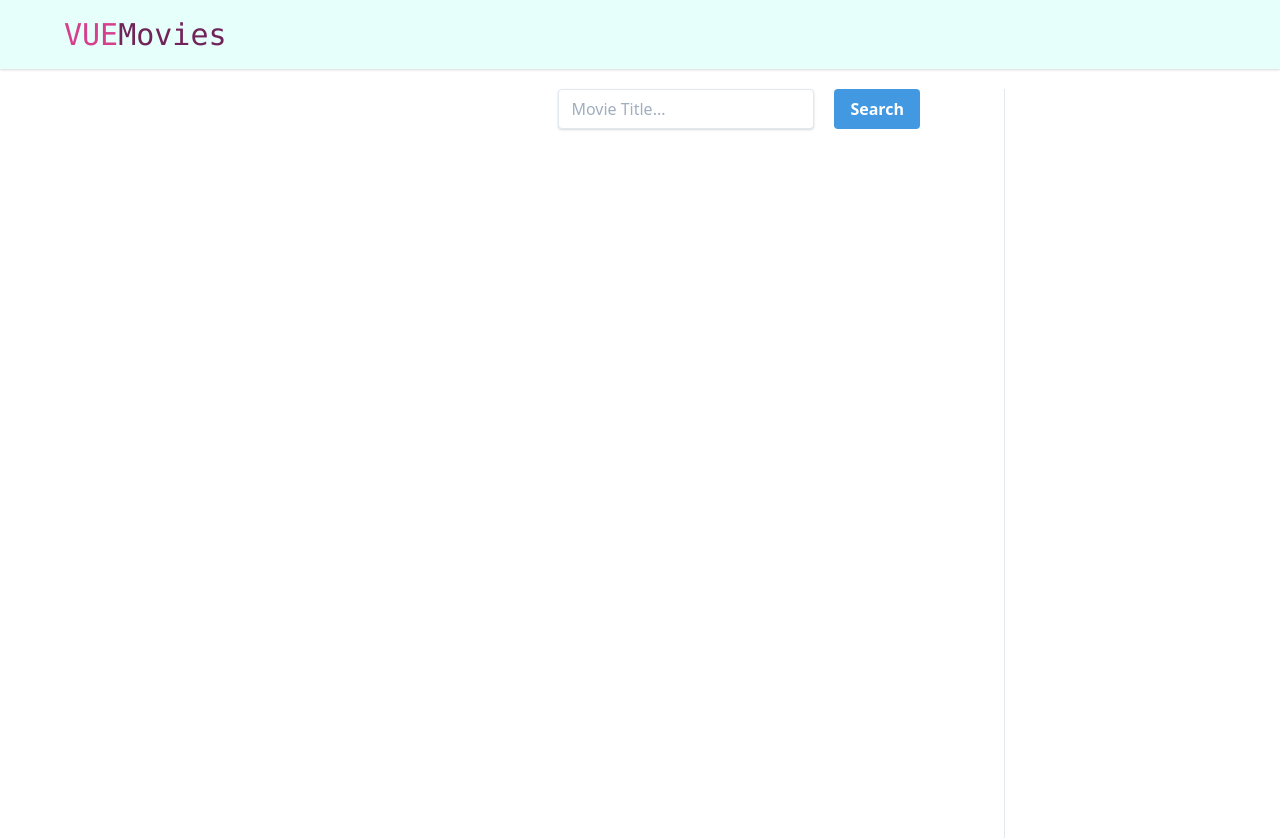
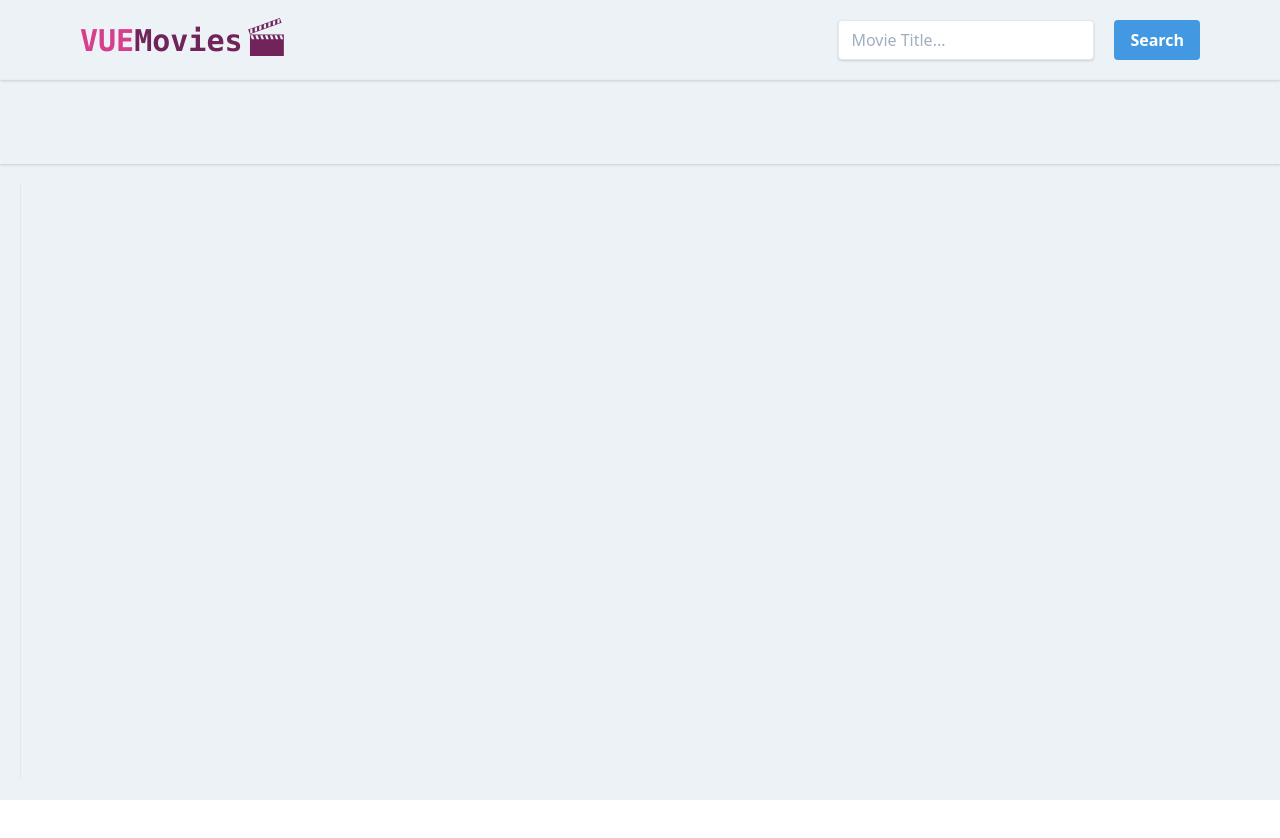
Before and after one commit to BradleyExton/vue-movies, a Vue app: page / in a window 1280 px wide. Shown: the top 838 px of the page. After the commit the page ends 800 px from the top, so only its background shows below. Built offline with nearby package versions, Linux system fonts and the light colour scheme.

Commit message:
add 'add movie' button to movie details card

```diff
--- a/src/App.vue
+++ b/src/App.vue
@@ -1,42 +1,72 @@
 <template>
-  <div id="app" class="h-screen">
+  <div id="app" class="h-screen flex flex-col bg-gray-200">
     <header
-      class="w-full bg-teal-100 pl-16 py-3 text-3xl flex font-mono shadow z-10"
+      class="w-full px-20 h-20 flex flex-none justify-between items-center shadow z-10"
     >
-      <h3 class="text-pink-600">VUE</h3>
-      <h3 class="text-pink-900 ">Movies</h3>
+      <div class="text-3xl font-mono font-bold flex">
+        <h3 class="text-pink-600 text-3xl font-mono font-bold">VUE</h3>
+        <h3 class="text-pink-900 mr-1 text-3xl font-mono font-bold">Movies</h3>
+
+        <icon-base width="38" height="38" icon-name="movie" iconColor="#702459">
+          <movie-icon />
+        </icon-base>
+      </div>
+      <form class="flex justify-end h-10" @submit.prevent="searchForMovie">
+        <input
+          class="shadow appearance-none border rounded w-64 py-2 px-3 text-gray-700 leading-tight focus:outline-none focus:shadow-outline"
+          id="Search"
+          v-model="searchTitle"
+          type="text"
+          placeholder="Movie Title..."
+        /><button
+          class="bg-blue-500 hover:bg-blue-700 text-white font-bold py-2 px-4 ml-5 rounded"
+        >
+          Search
+        </button>
+      </form>
     </header>
-    <div class="flex h-full">
-      <MovieDetails @search:movie="searchForMovie" />
-      <MovieList />
-    </div>
+    <MovieDetails
+      :activeMovie="activeMovie"
+      :displayMovieDetails="displayMovieDetails"
+      @add-movie="addActiveMovieToList"
+    />
+    <MovieList :movies="movies" />
   </div>
 </template>
 
 <script>
 import MovieList from "./components/MovieList";
 import MovieDetails from "./components/MovieDetails";
+import IconBase from "./components/icons/IconBase";
+import MovieIcon from "./components/icons/MovieIcon";
 
 export default {
   name: "App",
-  components: { MovieList, MovieDetails },
+  components: { MovieList, MovieDetails, IconBase, MovieIcon },
   data() {
     return {
       activeMovie: {},
+      movies: [],
+      searchTitle: "",
+      displayMovieDetails: false,
     };
   },
   methods: {
-    async searchForMovie(title) {
+    async searchForMovie() {
       try {
         const response = await fetch(
-          `http://www.omdbapi.com/?i=tt3896198&apikey=f7842b9a&t='${title}'`
+          `http://www.omdbapi.com/?i=tt3896198&apikey=f7842b9a&t='${this.searchTitle}'`
         );
         const data = await response.json();
-        console.log("Data: ", data);
         this.activeMovie = data;
+        this.displayMovieDetails = true;
       } catch (error) {
+        this.displayMovieDetails = false;
         console.error(error);
       }
+    },
+    addActiveMovieToList() {
+      this.movies = [...this.movies, this.activeMovie];
     },
   },
 };
--- a/src/components/MovieDetails.vue
+++ b/src/components/MovieDetails.vue
@@ -1,35 +1,57 @@
 <template>
-  <div class="flex-grow mx-16 my-5">
-    <form class="flex justify-end" @submit.prevent="handleSearch">
-      <input
-        class="shadow appearance-none border rounded w-64 py-2 px-3 text-gray-700 leading-tight focus:outline-none focus:shadow-outline"
-        id="Search"
-        v-model="searchTitle"
-        type="text"
-        placeholder="Movie Title..."
-      /><button
-        class="bg-blue-500 hover:bg-blue-700 text-white font-bold py-2 px-4 ml-5 rounded"
-      >
-        Search
-      </button>
-    </form>
-  </div></template
->
+  <div class="pt-5 pb-16 bg-gray-200 shadow">
+    <div
+      v-show="displayMovieDetails"
+      class="py-8 flex text-gray-700 rounded shadow-2xl p-10 mt-5 bg-white mx-20"
+    >
+      <img class="shadow" :src="activeMovie.Poster" />
+      <div class="ml-10">
+        <p class="font-bold text-xl ml-12 mb-3 text-gray-900 font-mono">
+          {{ activeMovie.Title }}
+        </p>
+        <p class="flex items-center mb-5">
+          <icon-base class="mt-1" width="35" height="35" icon-name="director">
+            <director-icon />
+          </icon-base>
+          <span class="ml-3">{{ activeMovie.Director }}</span>
+        </p>
+        <p class="flex items-center mb-6">
+          <icon-base class="mt-1" width="35" height="35" icon-name="actors">
+            <actors-icon />
+          </icon-base>
+          <span class="ml-3">{{ activeMovie.Actors }}</span>
+        </p>
+        <p class="flex items-center mb-5">
+          <icon-base width="35" height="35" icon-name="release">
+            <date-icon />
+          </icon-base>
+          <span class="ml-3">{{ activeMovie.Year }}</span>
+        </p>
+        <p class="mt-10 ml-10 pl-1">{{ activeMovie.Plot }}</p>
+        <button
+          @click="$emit('add-movie')"
+          class="bg-blue-500 hover:bg-blue-700 text-white font-bold py-2 px-4 ml-10 rounded mt-10"
+        >
+          Add To List
+        </button>
+      </div>
+    </div>
+  </div>
+</template>
 
 <script>
+import ActorsIcon from "./icons/ActorsIcon";
+import DateIcon from "./icons/DateIcon";
+import DirectorIcon from "./icons/DirectorIcon";
+import IconBase from "./icons/IconBase";
+
 export default {
   name: "movie-details",
-  methods: {
-    handleSearch() {
-      this.$emit("search:movie", this.searchTitle);
-    },
+  props: {
+    activeMovie: Object,
+    displayMovieDetails: Boolean,
   },
-
-  data() {
-    return {
-      searchTitle: "",
-    };
-  },
+  components: { ActorsIcon, DateIcon, DirectorIcon, IconBase },
 };
 </script>
 
```
Also changed, not shown: src/assets/movie-media-player.svg (added).
